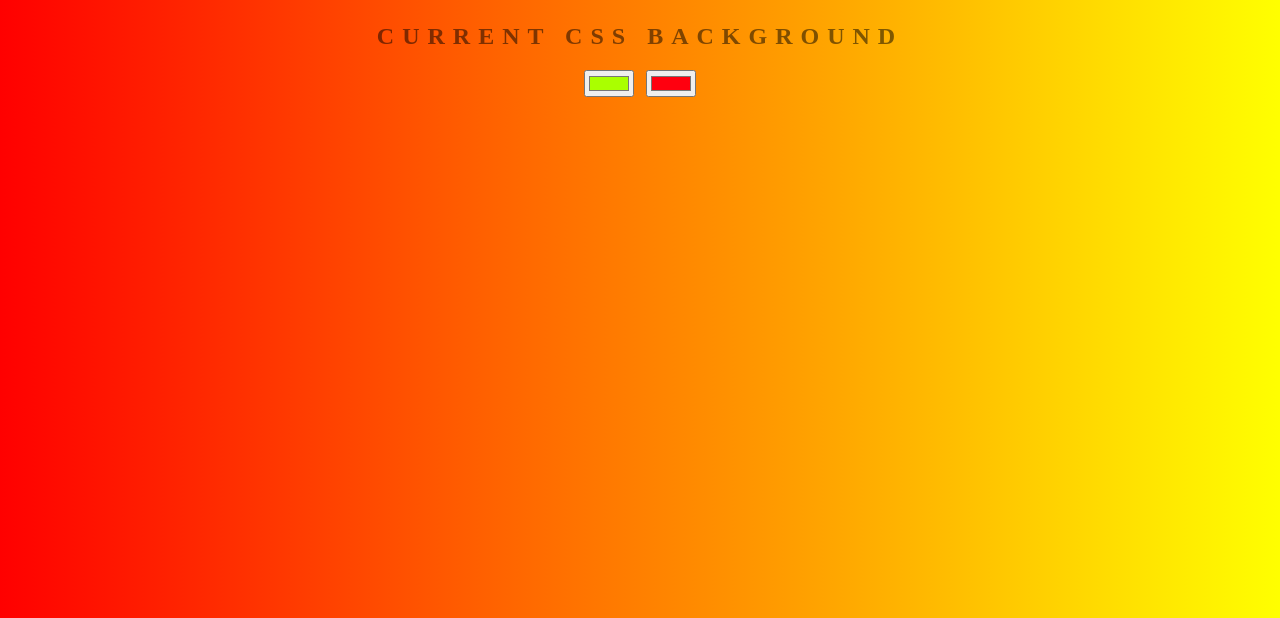
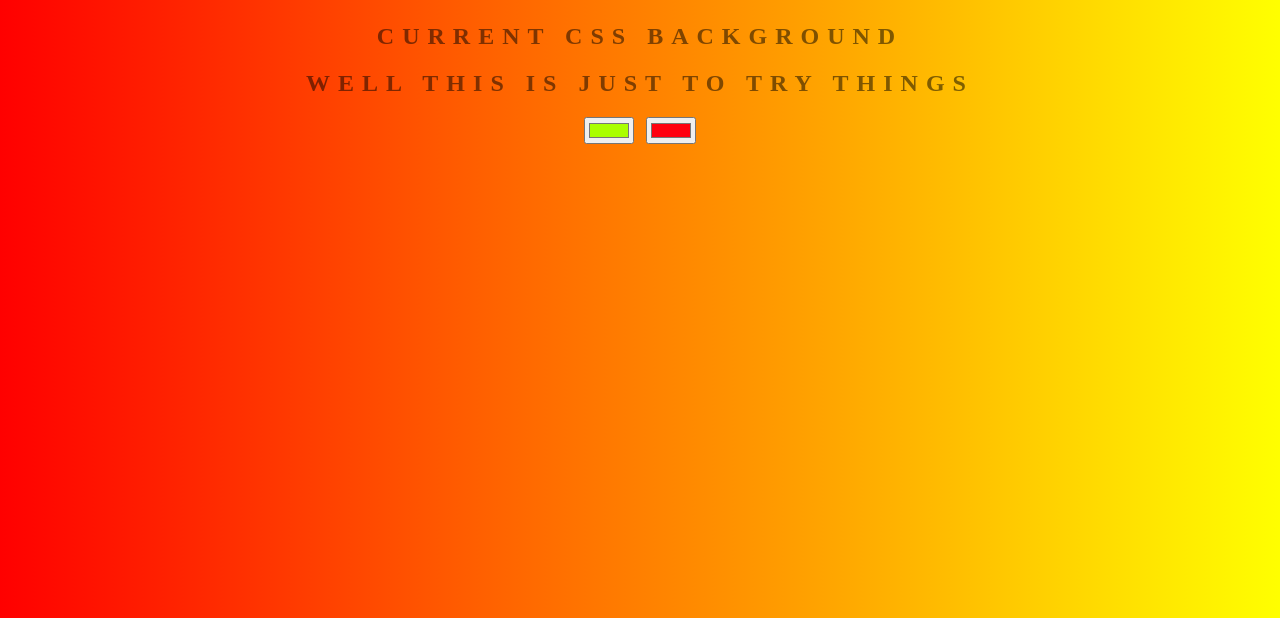
Before and after one commit to Quado2/Background-generator, a plain HTML site: page index.html in a window 1280 px wide. Shown: the part 182-800 px from the top of the page. Drawn offline with Linux system fonts and the light colour scheme.

Commit message:
Just trying out branching

```diff
--- a/index.html
+++ b/index.html
@@ -7,6 +7,7 @@
 <body id="gradient">
 	<h1>Background Generator</h1>
 	<h2>Current Css Background</h2>
+	<h2>Well this is just to try things</h2>
 	<h3></h3>
 	<input class="color1" type="color" name="color1" value="#aaff00">
 	<input class="color2" type="color" name="color2" value="#ff000f">
```
